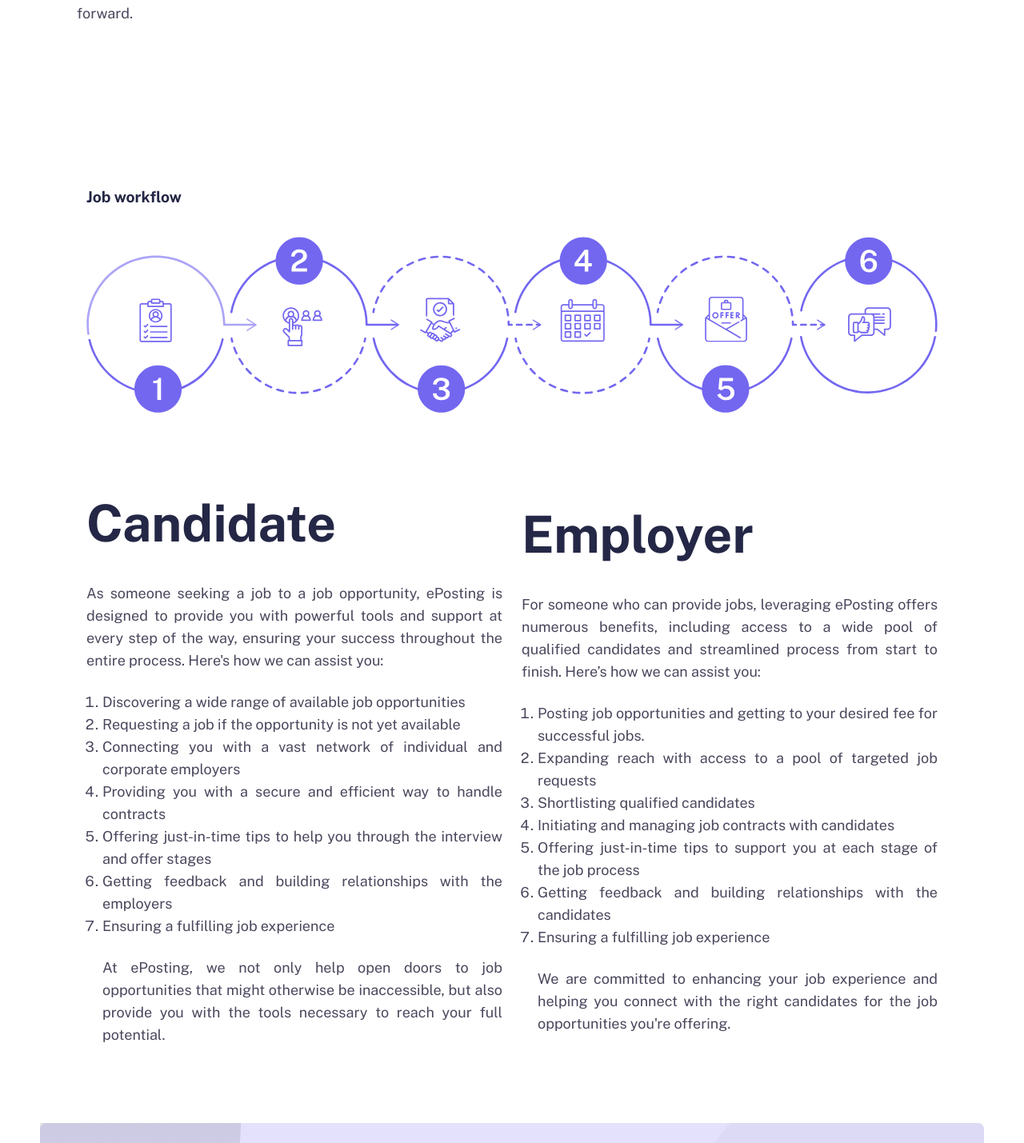
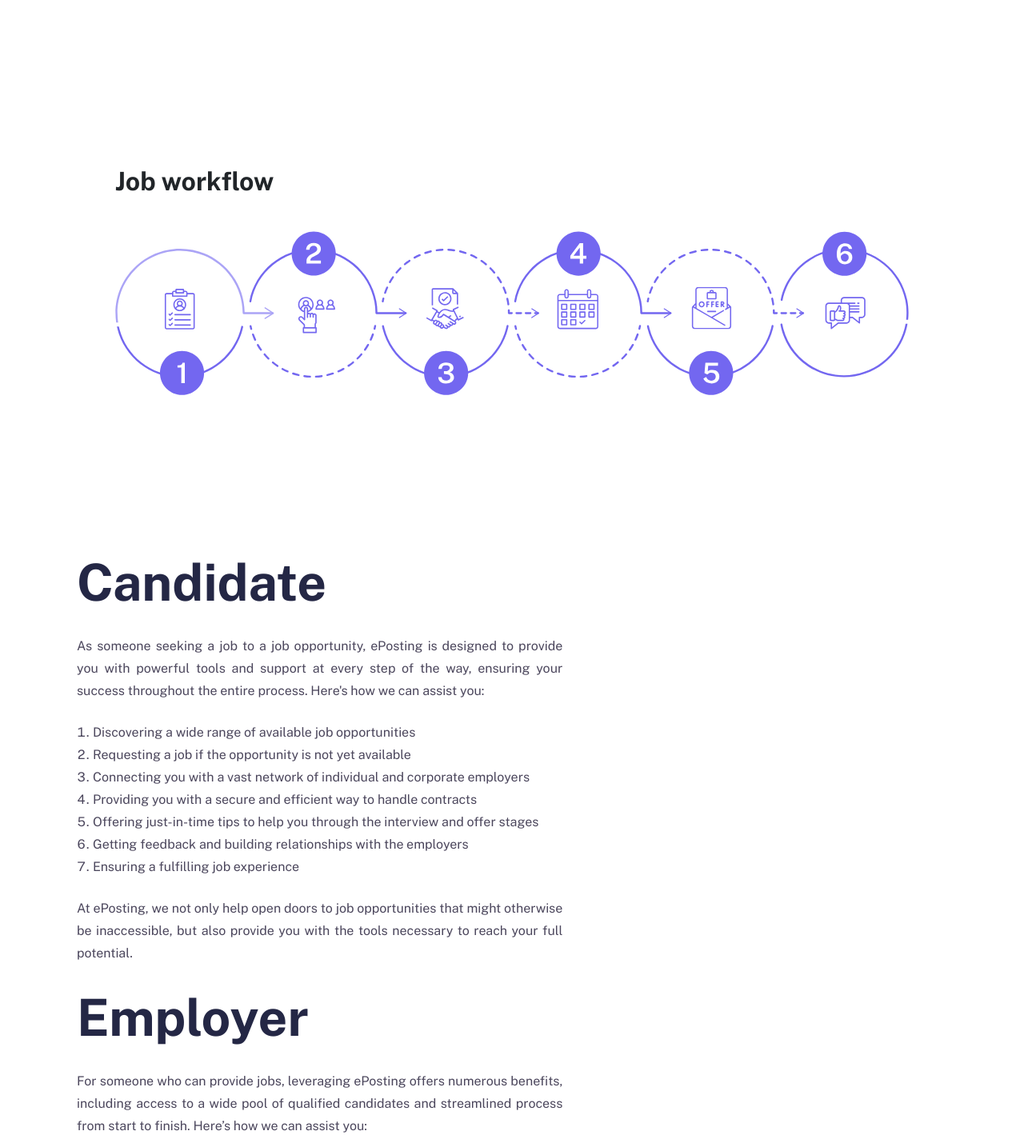
Before and after one commit to trebinjem/e-posting, a React (Vite) app: page /how-to in a window 1280 px wide. Shown: the part 1367-2796 px from the top of the page at 80% size. Built offline with nearby package versions, Linux system fonts and the light colour scheme.

Commit message:
changes added of animation

```diff
--- a/package.json
+++ b/package.json
@@ -17,7 +17,7 @@
     "@mui/styled-engine-sc": "^6.0.0-alpha.10",
     "animejs": "^3.2.2",
     "bootstrap": "^5.3.2",
-    "framer-motion": "^10.16.16",
+    "framer-motion": "^10.18.0",
     "react": "^18.2.0",
     "react-bootstrap": "^2.9.1",
     "react-countup": "^6.5.0",
--- a/src/pages/HowTo/Approach.jsx
+++ b/src/pages/HowTo/Approach.jsx
@@ -28,7 +28,7 @@
 
             <div className="w-100 d-flex align-items-start gap-5 px-2 px-lg-5 my-rem-10">
               <div className="w-100 pl-0 pl-lg-5">
-                <h1 className="custom-heading mt-3  mb-4" style={headingStyle}>
+                <h1 className="custom-heading my-4 mt-md-4 mb-md-5" style={headingStyle}>
                   Our unique approach
                 </h1>
                 <p className="paraSize"  style={paraStyle}>
@@ -57,14 +57,14 @@
         </div>
 
         <div className="col-sm-12 col-md-12 col-lg-6 mt-5 mt-md-0">
-          <MainPost>
+
             <img
               src={girlMakePainting}
               alt="girlImage"
               className="w-100"
               style={{}}
             />
-          </MainPost>
+
         </div>
       </div>
       </div>
--- a/src/pages/HowTo/JobSection.jsx
+++ b/src/pages/HowTo/JobSection.jsx
@@ -23,7 +23,7 @@
   const paraStyle = {
     color: "#4B465C",
     fontWeight: "400",
-    fontSize: "18px",
+    fontSize: "1.125rem",
     lineHeight: "28px",
     textAlign: "justify",
   };
@@ -32,18 +32,21 @@
   };
   return (
     <>
-    <div className="px-0 m-0 gap-5   px-md-5">
-      <div className="row mx-0 px-4 px-lg-5   my-lg-5 align-items-center job-container w-100     custom-row-reverse">
-        <div className="col-sm-12 d-flex flex-column my-5 custom-padding-left">
+    <div className="px-2 m-0 gap-5   px-md-5">
+      <div className="d-flex align-items-center justify-content-center">
+      <div className="row mx-0 px-4 px-lg-5 mt-0  mt-md-4 mb-0 mb-md-5 align-items-center job-container w-100      custom-row-reverse" style={{maxWidth:"1400px"}} >
+        <div className="col-sm-12 d-flex flex-column my-md-5 mt-4 mb-5 px-0 px-md-5 custom-padding-left">
 
-            <h1 style={heading2Style}>Job workflow</h1>
+            <h1 className="header-titles" >Job workflow</h1>
             <img src={jobWorkflow} alt="jobWorkflow" className="w-100" />
 
         </div>
       </div>
+      </div>
 
-      <div className="row m-0 gap-0 px-3 px-lg-5 px-lg-5 my-lg-5   align-items-center w-100 justify-content-between custom-row-reverse job-container  ">
-        <div className="col-sm-12 pr-lg-5 col-md-6 col-lg-6 d-flex flex-column custom-padding-left">
+
+      {/* <div className="row m-0 gap-0 px-3 px-lg-5 px-lg-5 my-lg-5   align-items-center w-100 justify-content-between custom-row-reverse job-container  ">
+        <div className="col-sm-12  col-md-6 col-lg-6  d-flex flex-column custom-padding-left" style={{maxWidth:'42.33rem'}}>
 
             <h1 className="custom-heading" style={heading1Style}>
               Candidate
@@ -92,7 +95,7 @@
 
         </div>
 
-        <div className="col-sm-12 pl-lg-5 col-md-6 col-lg-6 ml-5 d-flex flex-column custom-padding-left">
+        <div className="col-sm-12  col-md-6 col-lg-6  d-flex flex-column custom-padding-left" style={{maxWidth:'42.33rem'}}>
 
             <h1 className="custom-heading" style={heading1Style}>
               Employer
@@ -140,7 +143,114 @@
             </div>
 
         </div>
+      </div> */}
+  <div className="pt-0    pt-md-0 pt-md-5 mt-0 mt-lg-5  d-flex w-full align-item-center justify-content-center">
+  <div className="main-container-job-section ">
+
+        <div className="left-job-container inner-container">
+
+            <h1 className="custom-heading" style={heading1Style}>
+              Candidate
+            </h1>
+            <div className="w-100">
+
+              <p className="p-0 paraSize  my-4" style={paraStyle}>
+                As someone seeking a job to a job opportunity, ePosting is
+                designed to provide you with powerful tools and support at every
+                step of the way, ensuring your success throughout the entire
+                process. Here's how we can assist you:
+              </p>
+              <ol style={ulPadding}>
+              <li className="p-0 paraSize  m-0" style={paraStyle}>
+                Discovering a wide range of available job opportunities
+              </li>
+              <li className="p-0 paraSize  m-0" style={paraStyle}>
+                Requesting a job if the opportunity is not yet available
+              </li>
+              <li className="p-0 paraSize  m-0" style={paraStyle}>
+                Connecting you with a vast network of individual and corporate
+                employers
+              </li>
+              <li className="p-0 paraSize  m-0" style={paraStyle}>
+                 Providing you with a secure and efficient way to handle
+                contracts
+              </li>
+              <li className="p-0 paraSize  m-0" style={paraStyle}>
+               Offering just-in-time tips to help you through the interview
+                and offer stages
+              </li>
+              <li className="p-0 paraSize  m-0" style={paraStyle}>
+                 Getting feedback and building relationships with the
+                employers
+              </li>
+              <li className="p-0 paraSize  m-0" style={paraStyle}>
+                 Ensuring a fulfilling job experience
+              </li>
+
+              </ol>
+              <p className="p-0 paraSize  my-4" style={paraStyle}>
+                At ePosting, we not only help open doors to job opportunities
+                that might otherwise be inaccessible, but also provide you with
+                the tools necessary to reach your full potential.
+              </p>
+            </div>
+
+        </div>
+
+        <div className="right-job-container inner-container">
+
+            <h1 className="custom-heading" style={heading1Style}>
+              Employer
+            </h1>
+            <div className="w-100">
+
+              <p className="p-0  paraSize my-4" style={paraStyle}>
+                For someone who can provide jobs, leveraging ePosting offers
+                numerous benefits, including access to a wide pool of qualified
+                candidates and streamlined process from start to finish. Here’s
+                how we can assist you:
+              </p>
+              <ol style={ulPadding}>
+              <li className="p-0 paraSize  m-0" style={paraStyle}>
+                Posting job opportunities and getting to your desired fee for
+                successful jobs.
+              </li>
+              <li className="p-0 paraSize  m-0" style={paraStyle}>
+                Expanding reach with access to a pool of targeted job
+                requests
+              </li>
+              <li className="p-0 paraSize  m-0" style={paraStyle}>
+                Shortlisting qualified candidates
+              </li>
+              <li className="p-0 paraSize  m-0" style={paraStyle}>
+                Initiating and managing job contracts with candidates
+              </li>
+              <li className="p-0  paraSize m-0" style={paraStyle}>
+                Offering just-in-time tips to support you at each stage of
+                the job process
+              </li>
+              <li className="p-0 paraSize  m-0" style={paraStyle}>
+                Getting feedback and building relationships with the
+                candidates
+              </li>
+              <li className="p-0  paraSize m-0" style={paraStyle}>
+                Ensuring a fulfilling job experience
+              </li>
+
+              </ol>
+               <p className="p-0 paraSize  my-4" style={paraStyle}>
+                We are committed to enhancing your job experience and helping
+                you connect with the right candidates for the job opportunities
+                you're offering.
+              </p>
+            </div>
+
+        </div>
       </div>
+           </div>
+
+
+
 
       <div className="mt-5">
         &nbsp;
--- a/src/pages/HowTo/howTo.css
+++ b/src/pages/HowTo/howTo.css
@@ -1,3 +1,15 @@
+
+
+.header-titles{
+  font-size: 32px !important;
+  line-height: 84px !important;
+  font-weight: 700;
+  margin-bottom: 2%;
+}
+
+
+
+
 @media (min-width: 969px) {
   .custom-heading-max-969 {
     display: none;
@@ -24,9 +36,47 @@
     margin:100px 0px !important;
   }
 
+  .main-container-job-section {
+      max-width: 1579px;
+      display: flex;
+      flex-wrap: wrap;
+      flex-grow: 1;
+      justify-content: space-between;
+      padding: 0px 0px 0px 0px ;
+  }
+  .inner-container
+  {
+    max-width: 677.8px;
+    text-align: justify;
+
+  }
+  .paraSize {
+    font-size: 1.125rem !important; /* Converted from 18px to rem */
+    line-height: 1.75rem !important; /* Converted from 28px to rem */
+    margin-bottom: 1.75rem !important; /* Adjusted to match line height */
+  }
+
 
 }
 
+@media screen and (max-width: 1550px) and (min-width: 900px) {
+  .main-container-job-section {
+    max-width: 98.6875rem !important; /* Converted from 1579px to rem */
+    padding: 0px 3rem !important;  /* Converted from 1% to rem */
+  }
+
+  .inner-container
+  {
+    max-width: 607.30px;
+    text-align: justify;
+
+  }
+  .paraSize{
+    font-size:1rem !important;
+    line-height: 28px !important;
+    margin-bottom: 28px !important;
+  }
+}
 .how-TO-maincontainer{
   display: flex;
   align-items: center;
@@ -35,6 +85,10 @@
 }
 
 @media (max-width: 969px) {
+  .main-container-job-section {
+    padding: 0px 1.25rem;
+  }
+
   .custom-heading-min-969 {
     display: none;
   }
@@ -68,8 +122,14 @@
     margin-left: 0px;
   }
   .paraSize{
-    font-size: 12px !important;
-    line-height: 20px !important;
-    margin-bottom: 20px !important;
+    font-size:0.75rem !important;
+    line-height: 1.5rem !important;
+    margin-bottom: 1.5rem !important;
+  }
+
+  .header-titles{
+    font-size: 7.89px !important;
+    line-height: 20.7px !important;
+    font-weight: 700;
   }
 }
--- a/src/pages/OurStory/SliderSection.jsx
+++ b/src/pages/OurStory/SliderSection.jsx
@@ -20,7 +20,7 @@
   };
 
   return (
-    <div className="mb-5 w-100postition-relative" style={{ backgroundColor: "#7367F014" }}>
+    <div className="mb-0 mb-md-5 w-100postition-relative" style={{ backgroundColor: "#7367F014" }}>
       <NavBar />
 
       <div className="w-100 ourStory  ">
--- /dev/null
+++ b/src/pages/OurStory/missionVision.css
@@ -0,0 +1,18 @@
+.main-container-missions-page
+{
+  padding: 0% 4% 0% 6%;
+}
+.custom-para{
+  width: 95%;
+}
+
+@media ( max-width:964px) {
+
+  .main-container-missions-page
+{
+  padding: 0%;
+}
+.custom-para{
+  width: 100%;
+}
+}
--- a/src/pages/ResourceMarketPlace/resourcesMarketplace.css
+++ b/src/pages/ResourceMarketPlace/resourcesMarketplace.css
@@ -130,14 +130,14 @@
 
     border-radius: 28px;
     font-size: 18px;
-    color: white  ;
-    border: none;
-    background-color: #7367F0;
-    transition: background-color 0.3s ease, color 0.3s ease;
+    color: white !important  ;
+    border: none !important;
+    background-color: #7367F0 !important;
+    transition: background-color 0.3s ease, color 0.3s ease !important;
 
   }
   .action-btn-sm:hover{
-    background-color: white;
-    color: #7367F0;
+    background-color: white !important;
+    color: #7367F0 !important;
     }
 }
```
Also changed, not shown: src/pages/FAQ/FaqContent.jsx (+5 -2 lines), src/pages/FAQ/faq.css (+22 -1 lines), src/pages/OurStory/MissionVision.jsx (+36 -15 lines), src/pages/ResourceMarketPlace/AnimatedImage.jsx (+68 -3 lines), 2 other files (tests, documents, lock files or other folders).
